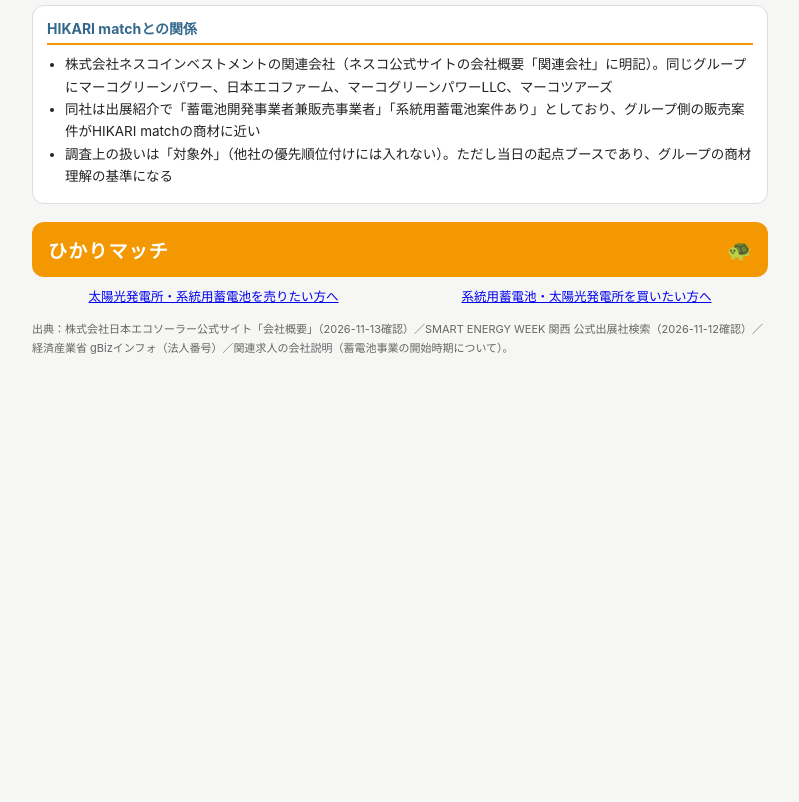
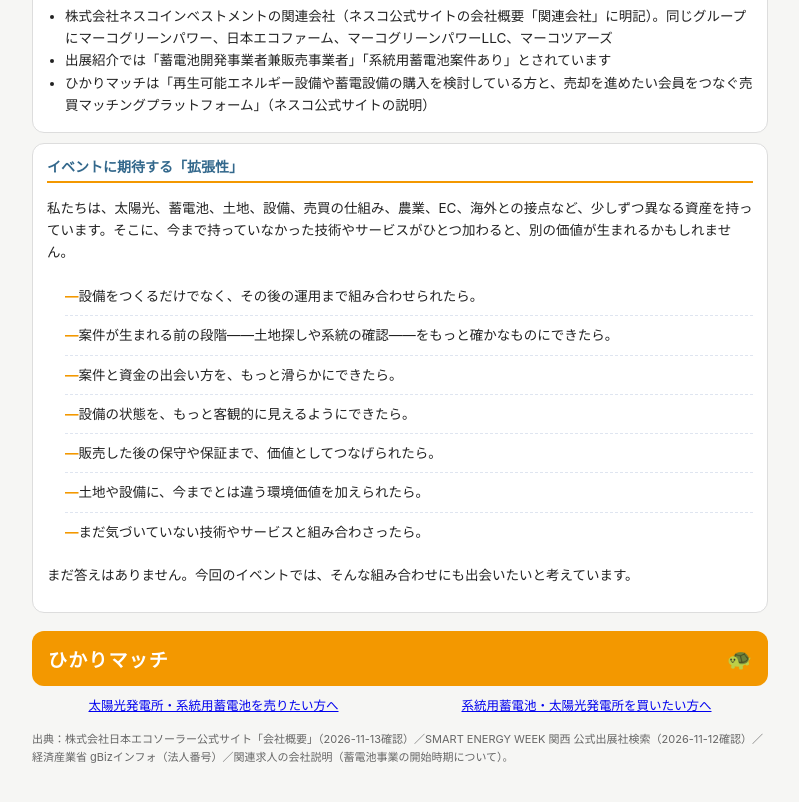
Before and after one commit to t76190-cmyk/t76190-cmyk.github.io, a plain HTML site: page sew2026/nihon-ecosolar.html in a window 1280 px wide. Shown: the part 1318-2120 px from the top of the page, without its empty margins (240-1039 px from the left). Before the commit the page ends 1716 px from the top, so only its background shows below. Drawn offline with Linux system fonts and the light colour scheme.

Commit message:
企業ページに『イベントに期待する拡張性』を追加、内部向け表現を事実寄せに整理

```diff
--- a/sew2026/nihon-ecosolar.html
+++ b/sew2026/nihon-ecosolar.html
@@ -46,6 +46,7 @@ footer{font-size:11px;color:var(--mut);line-height:1.7;margin-top:14px}
 
 .hk-cols{display:grid;grid-template-columns:1fr 1fr;gap:6px 10px;margin-top:10px}
 .hk-cols a{display:block;text-align:center;font-size:12.5px;line-height:1.55}
+.qs{list-style:none;padding:0;margin:10px 0 4px}.qs li{padding:8px 0 8px 1.1em;text-indent:-1.1em;border-bottom:1px dashed #dfe5f0}.qs li:last-child{border-bottom:none}.qs li:before{content:"\2015 ";color:#f39800;font-weight:700}
 </style></head><body>
 <div class="wrap">
 <span class="ribbon">SMART ENERGY WEEK 関西2026 出展企業</span>
@@ -60,8 +61,7 @@ footer{font-size:11px;color:var(--mut);line-height:1.7;margin-top:14px}
 <div class="box quick">
 <h2>速読</h2>
 <p>・再エネ事業15年以上の開発・販売事業者。太陽光が起点で、蓄電池事業を本格開始し、系統用蓄電所を中心に展開。</p>
-<p>・ネスコインベストメントの関連会社＝自社グループ。グループの蓄電所販売案件そのものが、HIKARI matchの商材に近い位置にある。</p>
-<p>・当日は自社ブース（SC1-6）。まず身内のブースに顔を出すのが動線の起点。</p>
+<p>・ネスコインベストメントの関連会社。系統用蓄電所の開発・販売を手がけています。</p>
 </div>
 
 <div class="box">
@@ -110,9 +110,24 @@ footer{font-size:11px;color:var(--mut);line-height:1.7;margin-top:14px}
 <h2>HIKARI matchとの関係</h2>
 <ul>
 <li>株式会社ネスコインベストメントの関連会社（ネスコ公式サイトの会社概要「関連会社」に明記）。同じグループにマーコグリーンパワー、日本エコファーム、マーコグリーンパワーLLC、マーコツアーズ</li>
-<li>同社は出展紹介で「蓄電池開発事業者兼販売事業者」「系統用蓄電池案件あり」としており、グループ側の販売案件がHIKARI matchの商材に近い</li>
-<li>調査上の扱いは「対象外」（他社の優先順位付けには入れない）。ただし当日の起点ブースであり、グループの商材理解の基準になる</li>
+<li>出展紹介では「蓄電池開発事業者兼販売事業者」「系統用蓄電池案件あり」とされています</li>
+<li>ひかりマッチは「再生可能エネルギー設備や蓄電設備の購入を検討している方と、売却を進めたい会員をつなぐ売買マッチングプラットフォーム」（ネスコ公式サイトの説明）</li>
 </ul>
+</div>
+
+<div class="box">
+<h2>イベントに期待する「拡張性」</h2>
+<p>私たちは、太陽光、蓄電池、土地、設備、売買の仕組み、農業、EC、海外との接点など、少しずつ異なる資産を持っています。そこに、今まで持っていなかった技術やサービスがひとつ加わると、別の価値が生まれるかもしれません。</p>
+<ul class="qs">
+<li>設備をつくるだけでなく、その後の運用まで組み合わせられたら。</li>
+<li>案件が生まれる前の段階——土地探しや系統の確認——をもっと確かなものにできたら。</li>
+<li>案件と資金の出会い方を、もっと滑らかにできたら。</li>
+<li>設備の状態を、もっと客観的に見えるようにできたら。</li>
+<li>販売した後の保守や保証まで、価値としてつなげられたら。</li>
+<li>土地や設備に、今までとは違う環境価値を加えられたら。</li>
+<li>まだ気づいていない技術やサービスと組み合わさったら。</li>
+</ul>
+<p>まだ答えはありません。今回のイベントでは、そんな組み合わせにも出会いたいと考えています。</p>
 </div>
 
 <div class="hikari-links">
```
